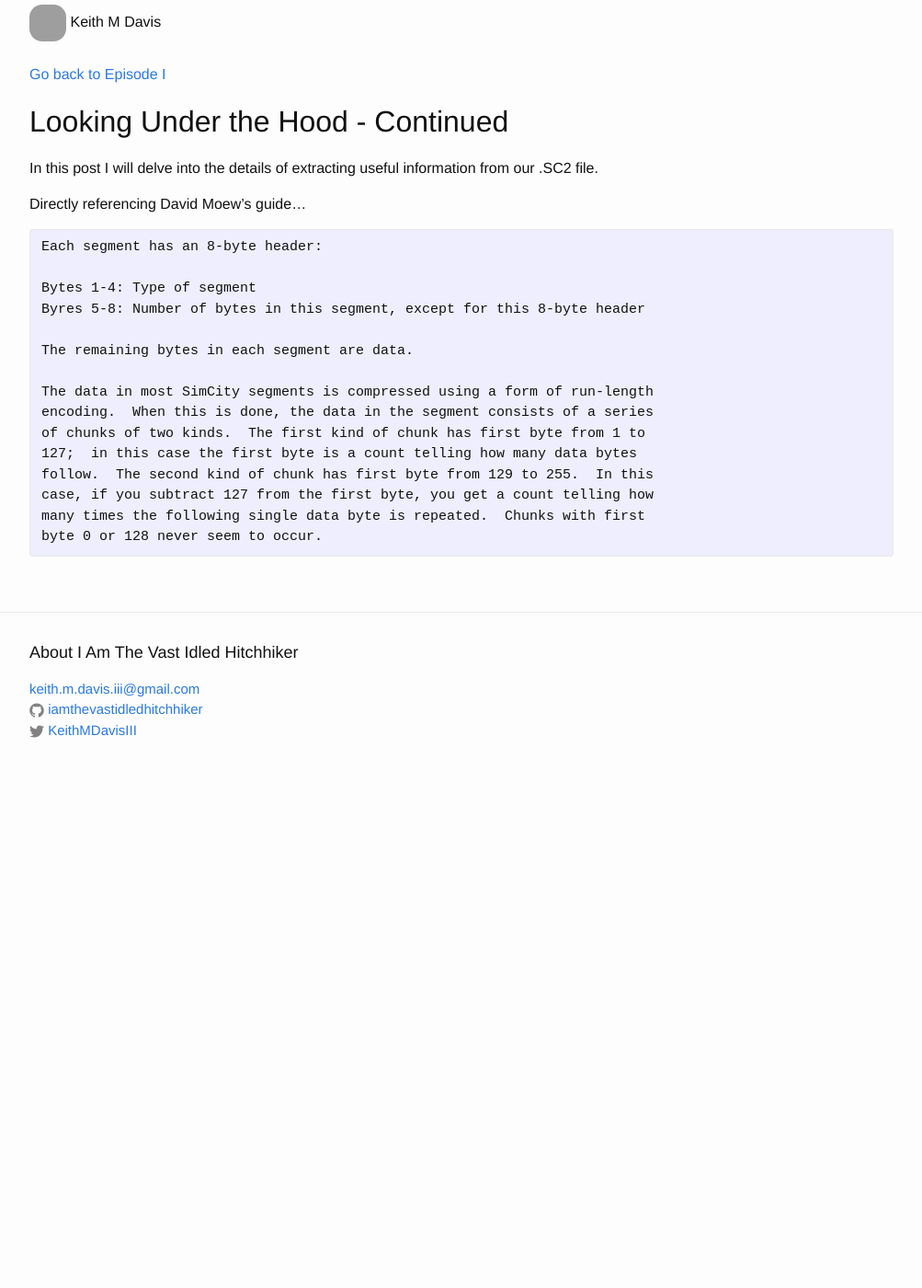
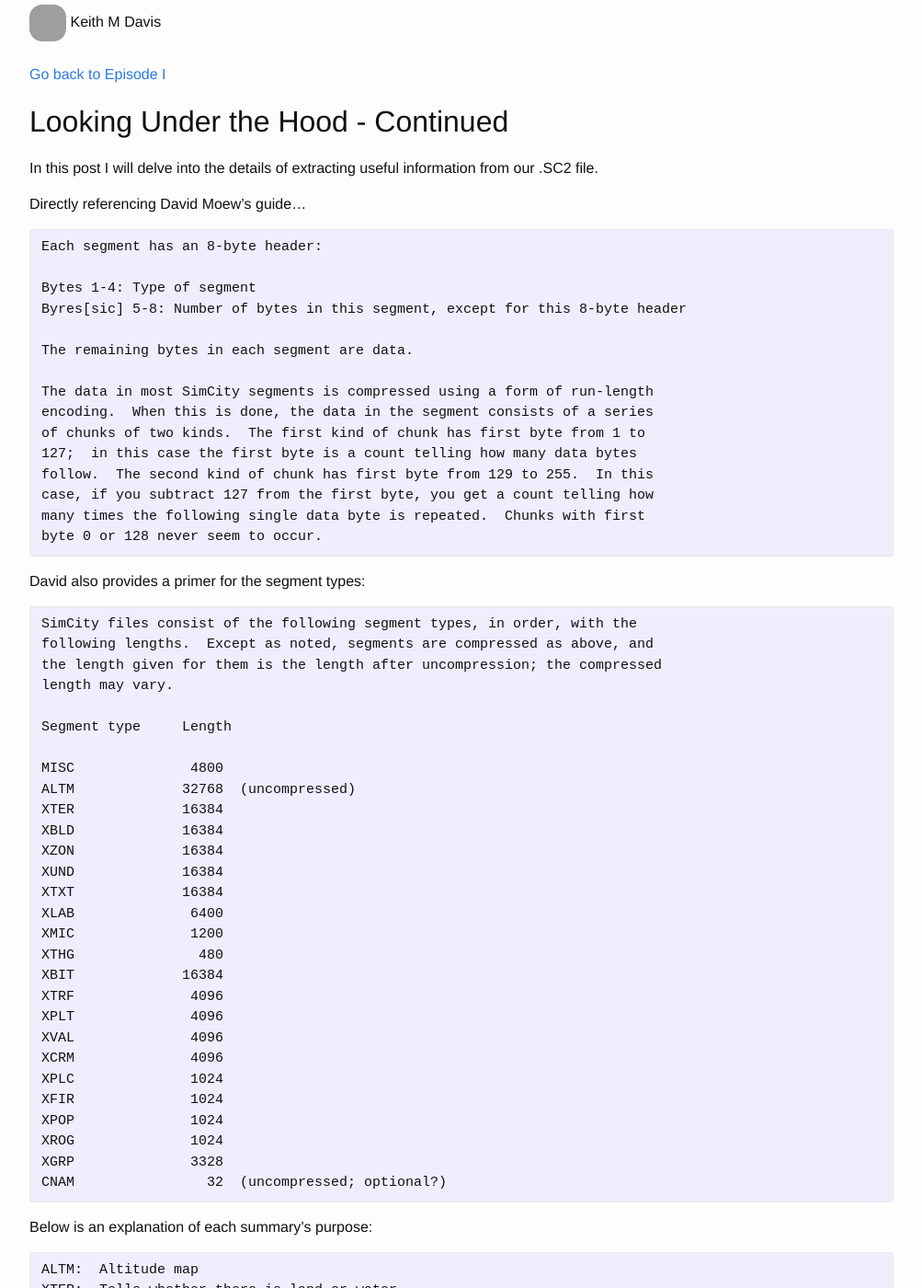
Before and after one commit to iamthevastidledhitchhiker/iamthevastidledhitchhiker.github.io, a Jekyll site: the page built from _posts/2015-12-30-exploring_simcity_pt2.md, in a window 1280 px wide and 1400 px high, scrolled down 195 px. Shown: the whole window at 92% size, without its empty margins (138-1141 px from the left). Built offline with Jekyll 4.4.1, drawn with Linux system fonts in a browser that asks for light colours; before the commit the page ends 1060 px from its top, so only the background shows below that; grey boxes are pictures that could not be loaded.

Commit message:
New Post

```diff
--- a/_posts/2015-12-30-exploring_simcity_pt2.md
+++ b/_posts/2015-12-30-exploring_simcity_pt2.md
@@ -18,7 +17,7 @@
 Each segment has an 8-byte header:
 
 Bytes 1-4: Type of segment
-Byres 5-8: Number of bytes in this segment, except for this 8-byte header
+Byres[sic] 5-8: Number of bytes in this segment, except for this 8-byte header
 
 The remaining bytes in each segment are data.
 
@@ -31,3 +30,41 @@
 many times the following single data byte is repeated.  Chunks with first
 byte 0 or 128 never seem to occur.
 {% endhighlight %}
+
+David also provides a primer for the segment types:
+{% highlight text %}
+SimCity files consist of the following segment types, in order, with the
+following lengths.  Except as noted, segments are compressed as above, and
+the length given for them is the length after uncompression; the compressed
+length may vary.
+
+Segment type     Length
+
+MISC              4800
+ALTM             32768  (uncompressed)
+XTER             16384
+XBLD             16384
+XZON             16384
+XUND             16384
+XTXT             16384
+XLAB              6400
+XMIC              1200
+XTHG               480
+XBIT             16384
+XTRF              4096
+XPLT              4096
+XVAL              4096
+XCRM              4096
+XPLC              1024
+XFIR              1024
+XPOP              1024
+XROG              1024
+XGRP              3328
+CNAM                32  (uncompressed; optional?)
+{% endhighlight %}
+
+Below is an explanation of each summary's purpose:
+{% highlight text %}
+ALTM:  Altitude map
+XTER:  Tells whether there is land or water
+{% endhighlight %}
```
Also changed, not shown: other parts of _posts/2015-12-30-exploring_simcity_pt2.md (+1 -2 lines), _posts/2015-12-29-exploring_simcity_pt1.md (+2 -3 lines), 1 other file.
